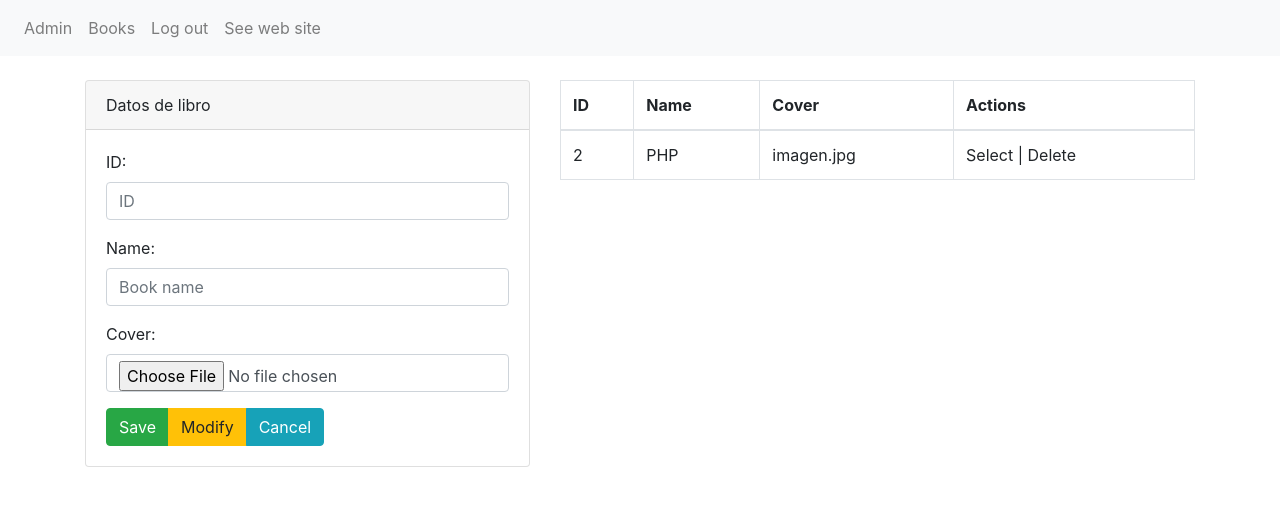
After one commit to danyborroto/web-site-php-mysql, a PHP site: page /admin/seccion/productos.php in a window 1280 px wide. The commit adds this page. Shown: the top 506 px of the page. Run offline with PHP 8.4, Linux system fonts and the light colour scheme.

Commit message:
add admin sections

```diff
--- /dev/null
+++ b/admin/seccion/productos.php
@@ -0,0 +1,61 @@
+<?php include("../template/header.php"); ?>
+<?php
+
+$bookId = (isset($_POST['bookID'])) ? $_POST['bookID'] : "";
+$bookName = (isset($_POST['bookName'])) ? $_POST['bookName'] : "";
+$bookCover = (isset($_FILES['bookCover'])) ? $_FILES['bookCover']['name'] : "";
+$action = (isset($_POST['action'])) ? $_POST['action'] : "";
+
+echo $bookId . "<br/>" . $bookName . "<br/>" . $bookCover . "<br/>" . $action;
+
+?>
+<div class="col-md-5">
+    <div class="card">
+        <div class="card-header">
+            Datos de libro
+        </div>
+        <div class="card-body">
+            <form method="post" enctype="multipart/form-data">
+                <div class="form-group">
+                    <label>ID:</label>
+                    <input type="text" class="form-control" name="bookID" placeholder="ID">
+                </div>
+                <div class="form-group">
+                    <label>Name:</label>
+                    <input type="text" class="form-control" name="bookName" placeholder="Book name">
+                </div>
+                <div class="form-group">
+                    <label>Cover:</label>
+                    <input type="file" class="form-control" name="bookCover" placeholder="File...">
+                </div>
+                <div class="btn-group" role="group" aria-label="">
+                    <button type="submit" class="btn btn-success" name="action" value="save">Save</button>
+                    <button type="submit" class="btn btn-warning" name="action" value="edit">Modify</button>
+                    <button type="submit" class="btn btn-info" name="action" value="cancel">Cancel</button>
+                </div>
+            </form>
+        </div>
+    </div>
+
+</div>
+<div class="col-md-7">
+    <table class="table table-bordered">
+        <thead>
+            <tr>
+                <th>ID</th>
+                <th>Name</th>
+                <th>Cover</th>
+                <th>Actions</th>
+            </tr>
+        </thead>
+        <tbody>
+            <tr>
+                <td>2</td>
+                <td>PHP</td>
+                <td>imagen.jpg</td>
+                <td>Select | Delete</td>
+            </tr>
+        </tbody>
+    </table>
+</div>
+<?php include("../template/footer.php"); ?>
--- a/admin/template/header.php
+++ b/admin/template/header.php
@@ -16,8 +16,8 @@
     <nav class="navbar navbar-expand navbar-light bg-light">
         <div class="nav navbar-nav">
             <a class="nav-item nav-link" href="<?php echo $url; ?>/admin/inicio.php">Admin </a>
-            <a class="nav-item nav-link" href="#">Books</a>
-            <a class="nav-item nav-link" href="#">Log out</a>
+            <a class="nav-item nav-link" href="<?php echo $url; ?>/admin/seccion/productos.php">Books</a>
+            <a class="nav-item nav-link" href="<?php echo $url; ?>/admin/seccion/logout.php">Log out</a>
             <a class="nav-item nav-link" href="<?php echo $url; ?>">See web site</a>
         </div>
     </nav>
```
Also changed, not shown: admin/seccion/logout.php (added).
